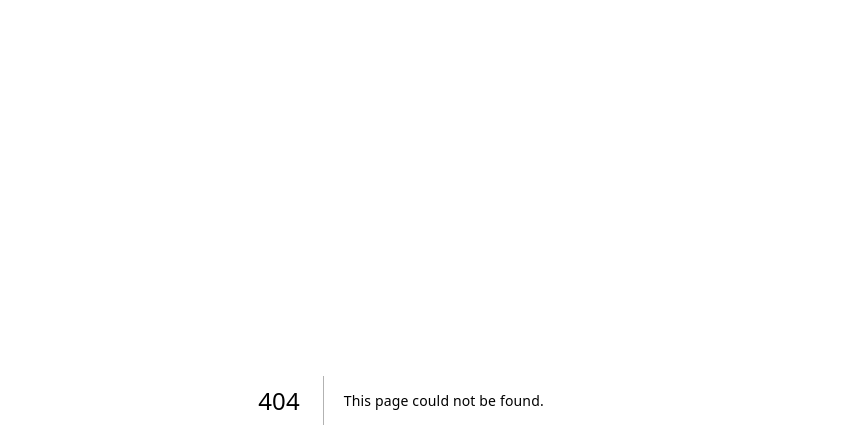
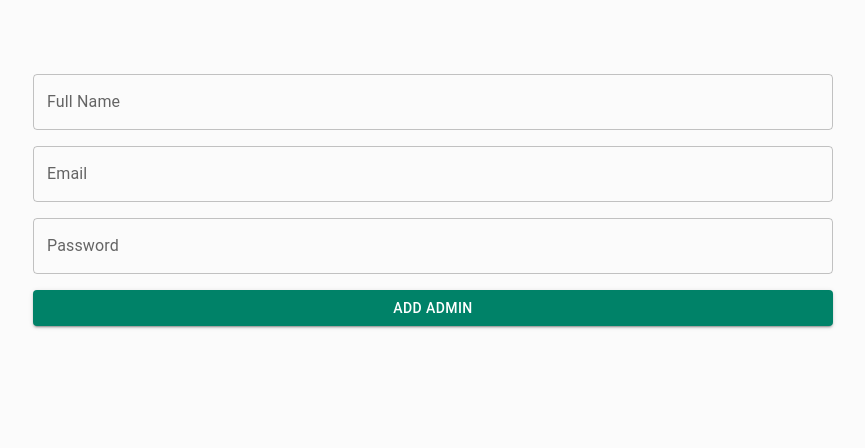
Before and after one commit to sandipsstha139/Quizu_DashBoard, a Next.js app: page /add-admin in a window 1280 px wide. Before the commit this address had no page. Shown: the top 448 px of the page, without its empty margins (239-1104 px from the left). Built offline with nearby package versions, Linux system fonts and the light colour scheme.

Commit message:
add admins and admin can be viewd and deleted by admin

```diff
--- /dev/null
+++ b/src/app/add-admin/page.jsx
@@ -0,0 +1,11 @@
+import AddAdminComponent from "@/components/AddAdminComponent";
+import { Box } from "@mui/system";
+
+const page = () => {
+  return (
+    <Box sx={{ ml: 8, mt: -5 }}>
+      <AddAdminComponent />
+    </Box>
+  );
+};
+export default page;
--- /dev/null
+++ b/src/components/AddAdminComponent.jsx
@@ -0,0 +1,113 @@
+"use client";
+import React from "react";
+import { Button, TextField, Box } from "@mui/material";
+import { Formik, Form, Field } from "formik";
+import * as Yup from "yup";
+import ApiRequest from "@/utils/apiRequest";
+import { useSnackbar } from "notistack";
+
+const validationSchema = Yup.object({
+  fullname: Yup.string().required("Full Name is required"),
+  email: Yup.string()
+    .email("Invalid email address")
+    .required("Email is required"),
+  password: Yup.string()
+    .min(8, "Password must be at least 8 characters")
+    .required("Password is required"),
+});
+
+const AddAdminComponent = () => {
+  const { enqueueSnackbar } = useSnackbar();
+  const initialValues = {
+    fullname: "",
+    email: "",
+    password: "",
+  };
+
+  const handleSubmit = async (values, { setSubmitting, resetForm }) => {
+    try {
+      const response = await ApiRequest.post("/user/create-admin", {
+        ...values,
+        role: "admin",
+      });
+      console.log(response);
+      enqueueSnackbar("Admin Registered successfully", { variant: "success" });
+      resetForm();
+      setSubmitting(false);
+    } catch (error) {
+      console.log(error);
+      enqueueSnackbar("Error registering admin", { variant: "error" });
+      setSubmitting(false);
+    }
+  };
+
+  return (
+    <Box
+      sx={{
+        display: "flex", // Corrected the typo here
+        justifyContent: "center",
+        alignItems: "center",
+        height: "60vh",
+      }}
+    >
+      <Formik
+        initialValues={initialValues}
+        validationSchema={validationSchema}
+        onSubmit={handleSubmit}
+      >
+        {({ isSubmitting, errors, touched }) => (
+          <Form>
+            <Box
+              sx={{
+                display: "flex",
+                flexDirection: "column",
+                gap: 2,
+                width: { xs: 300, md: 800 },
+              }}
+            >
+              <Field
+                as={TextField}
+                name="fullname"
+                label="Full Name"
+                variant="outlined"
+                fullWidth
+                error={touched.fullname && Boolean(errors.fullname)}
+                helperText={touched.fullname && errors.fullname}
+              />
+              <Field
+                as={TextField}
+                name="email"
+                label="Email"
+                variant="outlined"
+                fullWidth
+                error={touched.email && Boolean(errors.email)}
+                helperText={touched.email && errors.email}
+              />
+              <Field
+                as={TextField}
+                name="password"
+                label="Password"
+                type="password"
+                variant="outlined"
+                fullWidth
+                error={touched.password && Boolean(errors.password)}
+                helperText={touched.password && errors.password}
+              />
+              <Button
+                type="submit"
+                variant="contained"
+                color="primary"
+                disabled={isSubmitting}
+                fullWidth
+              >
+                Add Admin
+              </Button>
+            </Box>
+          </Form>
+        )}
+      </Formik>
+    </Box>
+  );
+};
+
+export default AddAdminComponent;
--- a/src/sections/dashboard/DashboardLayout.jsx
+++ b/src/sections/dashboard/DashboardLayout.jsx
@@ -32,6 +32,7 @@ import {
   Add as AddIcon,
   Category as CategoryIcon,
   HelpOutline as QuestionMarkIcon,
+  SupervisedUserCircleOutlined,
 } from "@mui/icons-material";
 import Link from "next/link";
 import { useRouter } from "next/navigation";
@@ -168,12 +169,14 @@ const DashboardLayout = () => {
         return router.push("/news");
       case "Score":
         return router.push("/score");
+      case "Add-Admin":
+        return router.push("/add-admin");
       //   default:
       //     return router.push("/user");
     }
   };
 
-  console.log(isAuthenticated);
+  // console.log(isAuthenticated);
 
   return (
     <Box sx={{ display: "flex" }}>
@@ -236,6 +239,7 @@ const DashboardLayout = () => {
                 { text: "Book", icon: <MenuBookIcon /> },
                 { text: "News", icon: <NewspaperIcon /> },
                 { text: "Score", icon: <EmojiEventsIcon /> },
+                { text: "Add-Admin", icon: <SupervisedUserCircleOutlined /> },
               ].map((item, index) => (
                 <ListItem
                   key={item.text}
--- a/src/utils/apiRequest.js
+++ b/src/utils/apiRequest.js
@@ -1,8 +1,8 @@
 import axios from "axios";
 
 const ApiRequest = axios.create({
-  // baseURL: "http://localhost:4000/api/v1",
-  baseURL: "https://quizu-backend-1.onrender.com/api/v1",
+  baseURL: "http://localhost:4000/api/v1",
+  // baseURL: "https://quizu-backend-1.onrender.com/api/v1",
   withCredentials: true,
 });
 
--- a/src/views/user/UserView.jsx
+++ b/src/views/user/UserView.jsx
@@ -20,19 +20,22 @@ import DialogContent from "@mui/material/DialogContent";
 import DialogContentText from "@mui/material/DialogContentText";
 import DialogTitle from "@mui/material/DialogTitle";
 import Button from "@mui/material/Button";
-import Divider from "@mui/material/Divider";
+import Tabs from "@mui/material/Tabs";
+import Tab from "@mui/material/Tab";
 
 const UserView = () => {
   const { enqueueSnackbar } = useSnackbar();
   const [users, setUsers] = useState([]);
+  const [admins, setAdmins] = useState([]);
   const [openDialog, setOpenDialog] = useState(false);
   const [selectedUser, setSelectedUser] = useState(null);
+  const [tabValue, setTabValue] = useState(0);
 
   const fetchUsers = async () => {
     try {
       const response = await ApiRequest.get("/user");
-      console.log(response);
       setUsers(response?.data?.data?.users?.role_user || []);
+      setAdmins(response?.data?.data?.admin?.role_admin || []);
     } catch (error) {
       console.log(error);
     }
@@ -51,7 +54,11 @@ const UserView = () => {
   const handleDelete = async () => {
     try {
       await ApiRequest.delete(`/user/${selectedUser._id}`);
-      setUsers(users.filter((user) => user._id !== selectedUser._id));
+      if (tabValue === 0) {
+        setUsers(users.filter((user) => user._id !== selectedUser._id));
+      } else {
+        setAdmins(admins.filter((admin) => admin._id !== selectedUser._id));
+      }
       enqueueSnackbar("User deleted successfully", { variant: "success" });
       handleCloseDialog();
       fetchUsers();
@@ -61,16 +68,51 @@ const UserView = () => {
     }
   };
 
+  const handleTabChange = (event, newValue) => {
+    setTabValue(newValue);
+  };
+
   useEffect(() => {
     fetchUsers();
   }, []);
 
+  const renderTableRows = (data) => {
+    return data.map((user) => (
+      <TableRow key={user._id}>
+        <TableCell>
+          <Avatar alt={user.fullname} src={user.avatar} />
+        </TableCell>
+        <TableCell>{user.fullname || "N/A"}</TableCell>
+        <TableCell>{user.email}</TableCell>
+        <TableCell>{user.phNumber || "N/A"}</TableCell>
+        <TableCell>{new Date(user.createdAt).toLocaleDateString()}</TableCell>
+        <TableCell>
+          <IconButton
+            edge="end"
+            aria-label="delete"
+            onClick={() => handleOpenDialog(user)}
+          >
+            <DeleteIcon />
+          </IconButton>
+        </TableCell>
+      </TableRow>
+    ));
+  };
+
   return (
     <Box sx={{ padding: 2 }}>
       <Typography variant="h5" color="#008268" pb={2} gutterBottom>
-        Users Registered
+        Users and Admins
       </Typography>
-      <TableContainer component={Paper}>
+      <Tabs
+        value={tabValue}
+        onChange={handleTabChange}
+        aria-label="user and admin tabs"
+      >
+        <Tab label="Users" />
+        <Tab label="Admins" />
+      </Tabs>
+      <TableContainer component={Paper} sx={{ marginTop: 2 }}>
         <Table sx={{ minWidth: 650 }} aria-label="user table">
           <TableHead>
             <TableRow>
@@ -83,28 +125,7 @@ const UserView = () => {
             </TableRow>
           </TableHead>
           <TableBody>
-            {users.map((user) => (
-              <TableRow key={user._id}>
-                <TableCell>
-                  <Avatar alt={user.fullname} src={user.avatar} />
-                </TableCell>
-                <TableCell>{user.fullname || "N/A"}</TableCell>
-                <TableCell>{user.email}</TableCell>
-                <TableCell>{user.phNumber || "N/A"}</TableCell>
-                <TableCell>
-                  {new Date(user.createdAt).toLocaleDateString()}
-                </TableCell>
-                <TableCell>
-                  <IconButton
-                    edge="end"
-                    aria-label="delete"
-                    onClick={() => handleOpenDialog(user)}
-                  >
-                    <DeleteIcon />
-                  </IconButton>
-                </TableCell>
-              </TableRow>
-            ))}
+            {tabValue === 0 ? renderTableRows(users) : renderTableRows(admins)}
           </TableBody>
         </Table>
       </TableContainer>
@@ -120,12 +141,12 @@ const UserView = () => {
           <DialogTitle id="alert-dialog-title">{"Delete User"}</DialogTitle>
           <DialogContent>
             <DialogContentText id="alert-dialog-description">
-              Are you sure you want to delete"
+              Are you sure you want to delete
               <span style={{ fontWeight: "bold" }}>
                 {" "}
                 {selectedUser.fullname || selectedUser.email}
               </span>
-              "?
+              ?
             </DialogContentText>
           </DialogContent>
           <DialogActions>
```
Also changed, not shown: src/app/page.jsx (+11 -6 lines).
